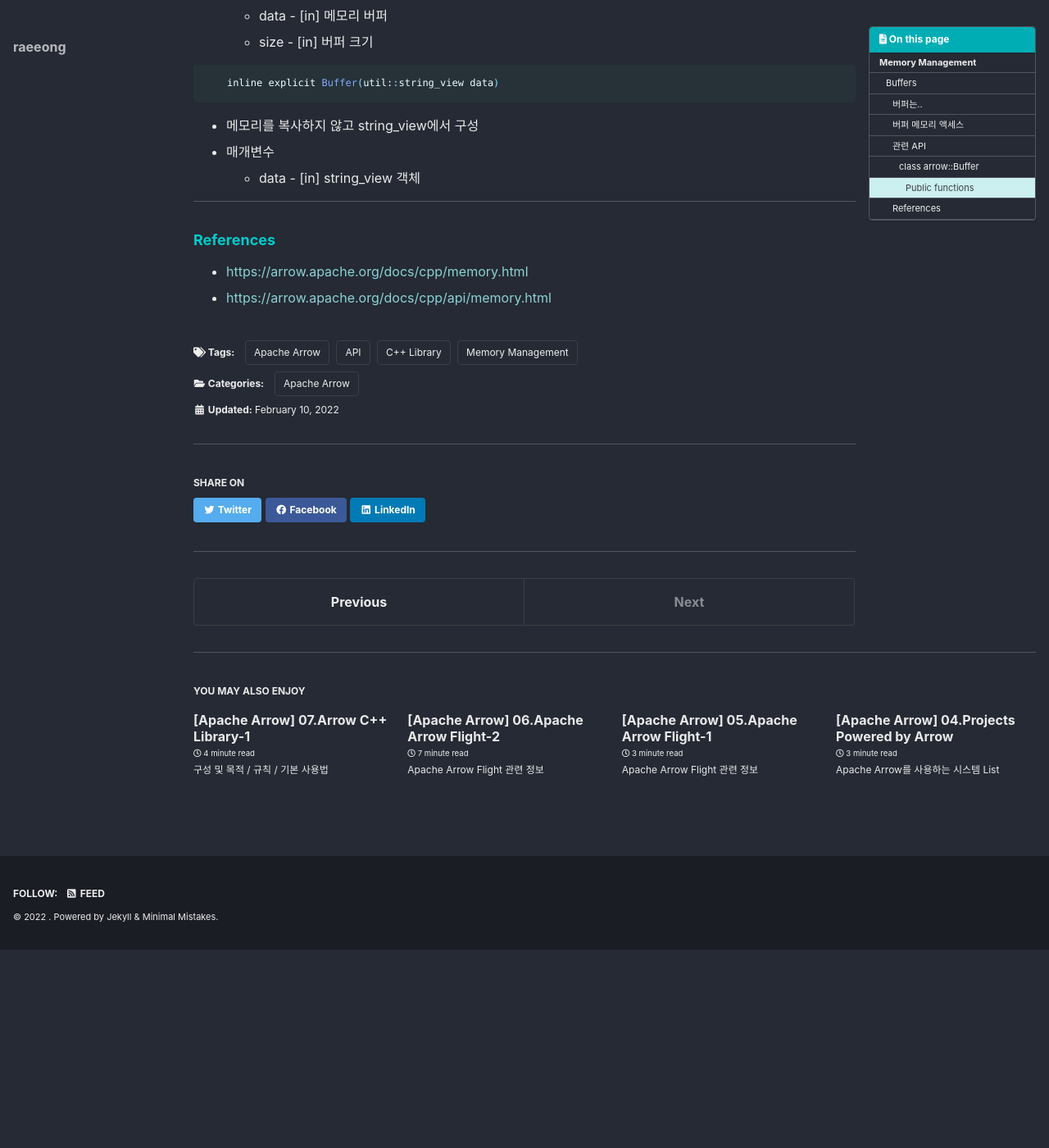
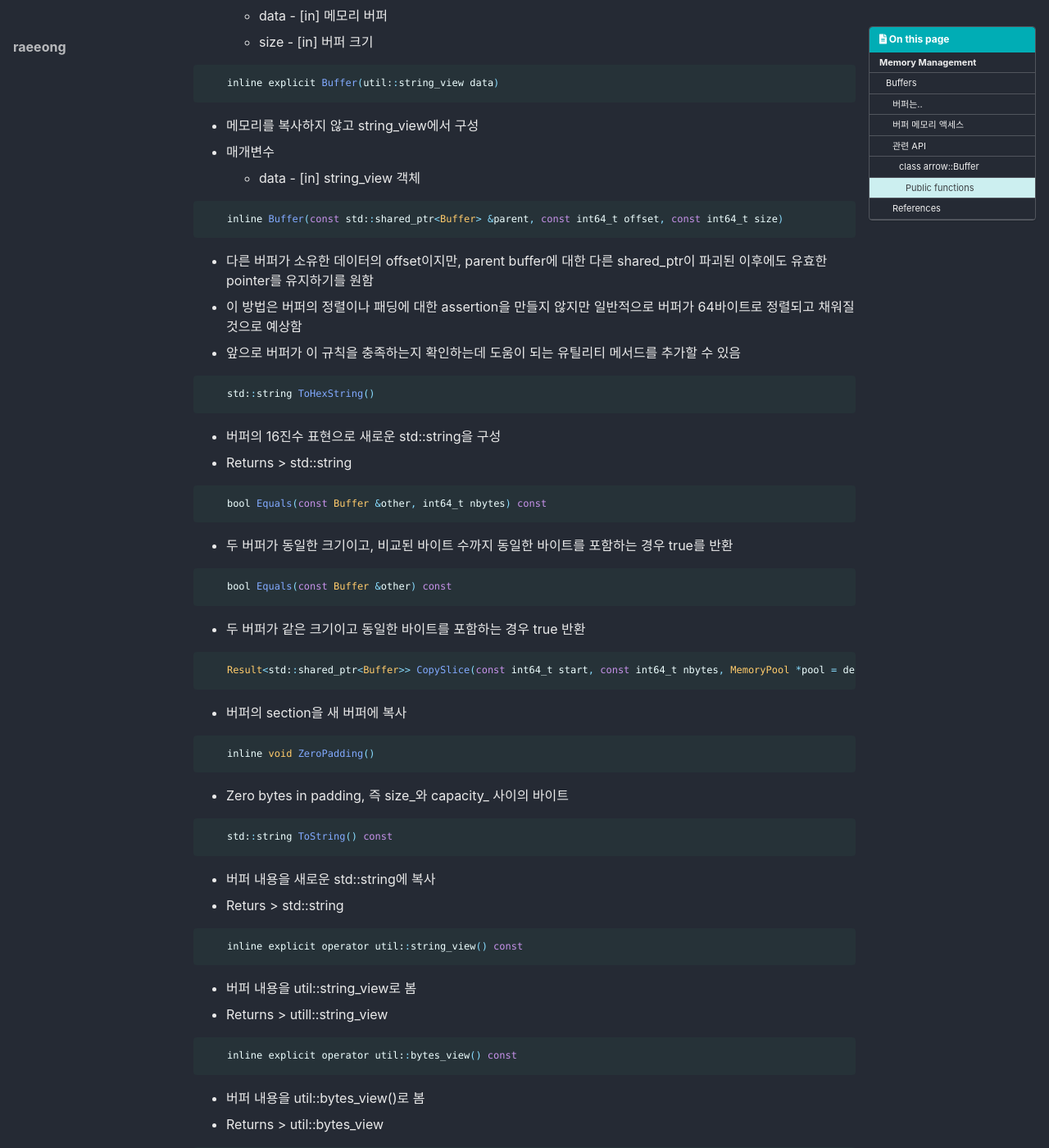
Before and after one commit to friedegg818/friedegg818.github.io, a Jekyll site: the page built from _posts/2022-02-10-ArrowC++Library2.md, in a window 1280 px wide and 1400 px high, scrolled down 1434 px. Shown: the whole window at 82% size. Built offline with Jekyll 4.4.1, drawn with Linux system fonts in a browser that asks for light colours; cached includes are drawn as plain includes; some web fonts are replaced; before the commit the page ends 2592 px from its top, so only the background shows below that; some of the changed text lies outside the part shown.

Commit message:
220210 update

````diff
--- a/_posts/2022-02-10-ArrowC++Library2.md
+++ b/_posts/2022-02-10-ArrowC++Library2.md
@@ -63,6 +63,65 @@ last_modified_At: 2022-02-10
 - 매개변수
   + data - [in] string_view 객체
 
+```java
+    inline Buffer(const std::shared_ptr<Buffer> &parent, const int64_t offset, const int64_t size)
+```
+- 다른 버퍼가 소유한 데이터의 offset이지만, parent buffer에 대한 다른 shared_ptr이 파괴된 이후에도 유효한 pointer를 유지하기를 원함
+- 이 방법은 버퍼의 정렬이나 패딩에 대한 assertion을 만들지 않지만 일반적으로 버퍼가 64바이트로 정렬되고 채워질 것으로 예상함
+- 앞으로 버퍼가 이 규칙을 충족하는지 확인하는데 도움이 되는 유틸리티 메서드를 추가할 수 있음
+
+```java
+    std::string ToHexString()
+```
+- 버퍼의 16진수 표현으로 새로운 std::string을 구성
+- Returns > std::string
+
+```java
+    bool Equals(const Buffer &other, int64_t nbytes) const
+```
+- 두 버퍼가 동일한 크기이고, 비교된 바이트 수까지 동일한 바이트를 포함하는 경우 true를 반환
+
+```java
+    bool Equals(const Buffer &other) const
+```
+- 두 버퍼가 같은 크기이고 동일한 바이트를 포함하는 경우 true 반환
+
+```java
+    Result<std::shared_ptr<Buffer>> CopySlice(const int64_t start, const int64_t nbytes, MemoryPool *pool = default_memory_pool()) const
+```
+- 버퍼의 section을 새 버퍼에 복사
+
+```java
+    inline void ZeroPadding()
+```
+- Zero bytes in padding, 즉 size_와 capacity_ 사이의 바이트
+
+```java
+    std::string ToString() const
+```
+- 버퍼 내용을 새로운 std::string에 복사
+- Returs > std::string
+
+```java
+    inline explicit operator util::string_view() const
+```
+- 버퍼 내용을 util::string_view로 봄
+- Returns > utill::string_view
+
+```java
+    inline explicit operator util::bytes_view() const
+```
+- 버퍼 내용을 util::bytes_view()로 봄
+- Returns > util::bytes_view
+
+```java
+    inline const uint8_t *data() const
+```
+- 버퍼의 데이터에 대한 pointer를 반환
+- 버퍼는 CPU 버퍼여야 함 <span style="color:#00FFFF">(is cpu()가 true)</span>
+- 그렇지 않으면 assertion이 발생하거나 null pointer가 반환될 수 있음
+- 장치에 관계없이 버퍼의 데이터 주소를 얻으려면 <span style="color:#00FFFF">address()</span>호출
+
 ***
 
 ### <span style="color:#00CCCC">References</span>
````
